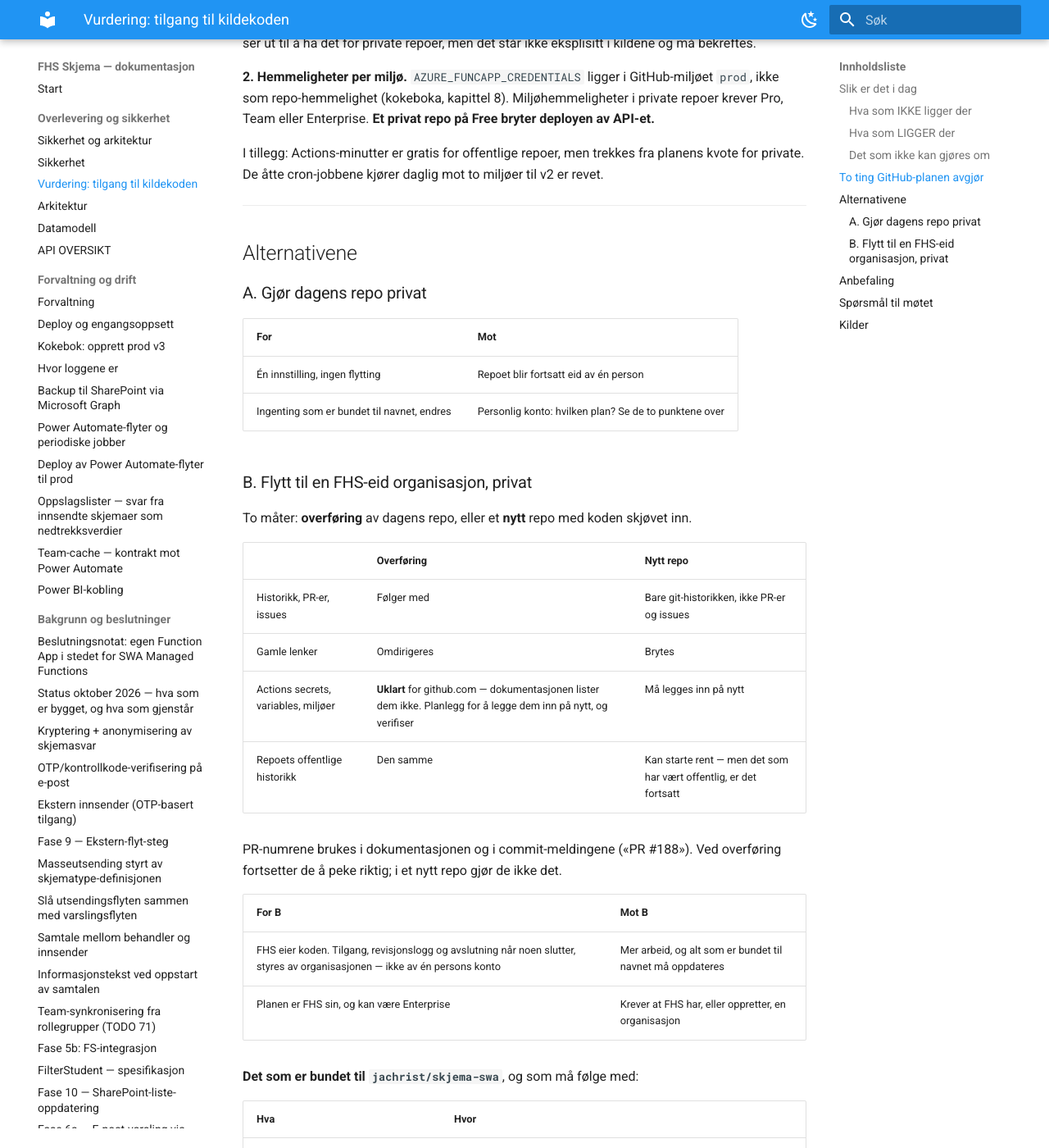
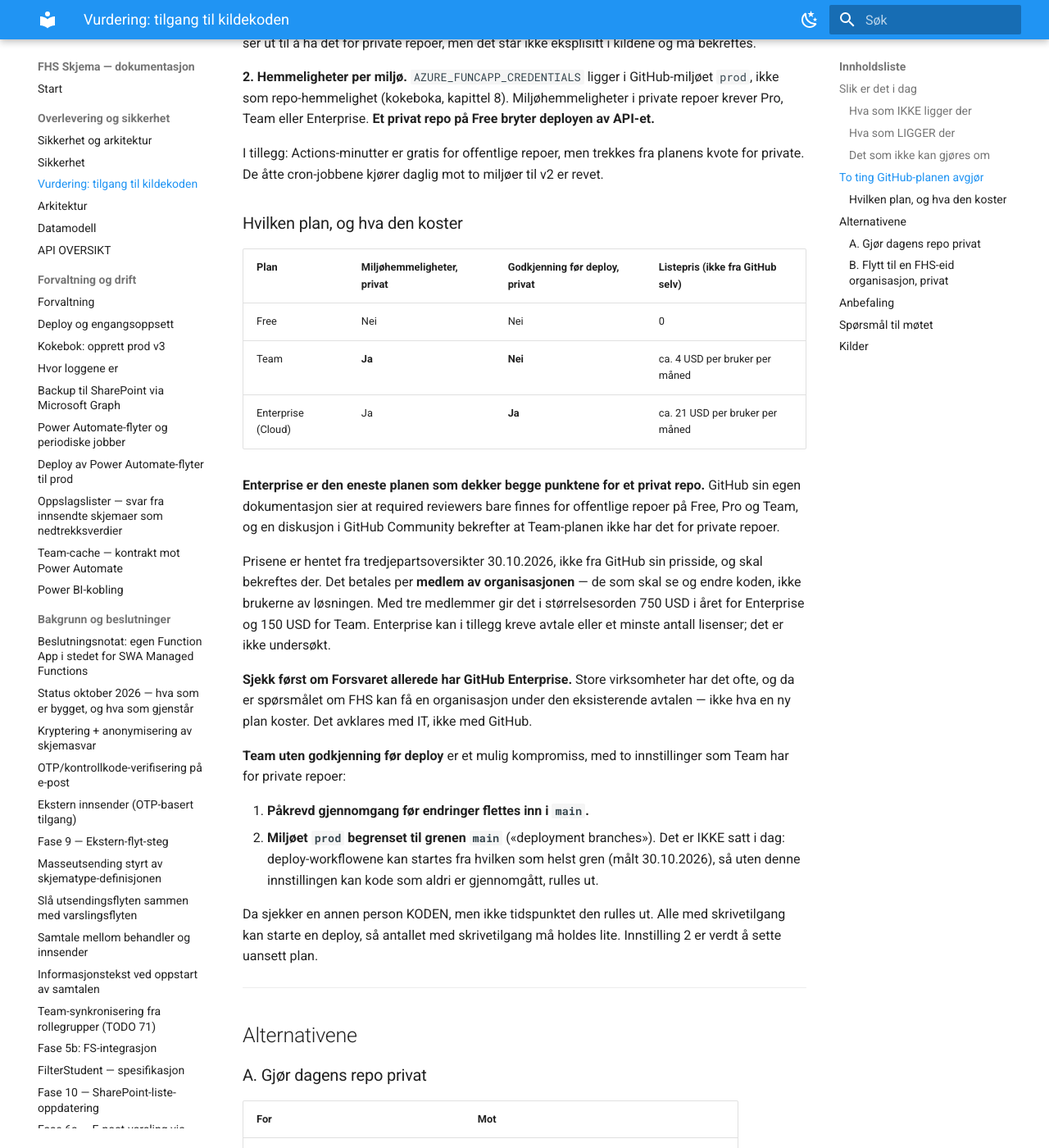
Before and after one commit to jachrist/skjema-swa, an MkDocs documentation site: the page built from docs/VURDERING-REPO-TILGANG.md, in a window 1280 px wide and 1400 px high, scrolled down 1812 px. Shown: the whole window at 82% size. Built offline with MkDocs 1.6.1 and Material for MkDocs 9.7.7, drawn with Linux system fonts in a browser that asks for light colours; some of the changed text lies outside the part shown.

Commit message:
Vurdering repo-tilgang: plan og kostnad
- Enterprise er den eneste planen som har både miljøhemmeligheter og
  godkjenning før deploy i private repoer. Listepriser fra tredjepart
  (ca. 4 USD Team, ca. 21 USD Enterprise per bruker per måned), merket
  som ikke bekreftet hos GitHub.
- Sjekk først om Forsvaret allerede har Enterprise.
- Team-kompromisset krever at miljøet prod begrenses til main. Det er
  ikke satt i dag: deploy-workflowene kan startes fra hvilken som helst
  gren.

Co-Authored-By: Claude Opus 5.5 <noreply@anthropic.com>
Claude-Session: https://claude.ai/code/session_015ayNVTGuem7WF3WCorEerp

```diff
--- a/docs/VURDERING-REPO-TILGANG.md
+++ b/docs/VURDERING-REPO-TILGANG.md
@@ -81,6 +81,44 @@ I tillegg: Actions-minutter er gratis for offentlige repoer, men trekkes fra
 planens kvote for private. De åtte cron-jobbene kjører daglig mot to miljøer
 til v2 er revet.
 
+### Hvilken plan, og hva den koster
+
+| Plan | Miljøhemmeligheter, privat | Godkjenning før deploy, privat | Listepris (ikke fra GitHub selv) |
+|---|---|---|---|
+| Free | Nei | Nei | 0 |
+| Team | **Ja** | **Nei** | ca. 4 USD per bruker per måned |
+| Enterprise (Cloud) | Ja | **Ja** | ca. 21 USD per bruker per måned |
+
+**Enterprise er den eneste planen som dekker begge punktene for et privat
+repo.** GitHub sin egen dokumentasjon sier at required reviewers bare finnes
+for offentlige repoer på Free, Pro og Team, og en diskusjon i GitHub
+Community bekrefter at Team-planen ikke har det for private repoer.
+
+Prisene er hentet fra tredjepartsoversikter 30.10.2026, ikke fra GitHub sin
+prisside, og skal bekreftes der. Det betales per **medlem av
+organisasjonen** — de som skal se og endre koden, ikke brukerne av
+løsningen. Med tre medlemmer gir det i størrelsesorden 750 USD i året for
+Enterprise og 150 USD for Team. Enterprise kan i tillegg kreve avtale eller
+et minste antall lisenser; det er ikke undersøkt.
+
+**Sjekk først om Forsvaret allerede har GitHub Enterprise.** Store
+virksomheter har det ofte, og da er spørsmålet om FHS kan få en organisasjon
+under den eksisterende avtalen — ikke hva en ny plan koster. Det avklares med
+IT, ikke med GitHub.
+
+**Team uten godkjenning før deploy** er et mulig kompromiss, med to
+innstillinger som Team har for private repoer:
+
+1. **Påkrevd gjennomgang før endringer flettes inn i `main`.**
+2. **Miljøet `prod` begrenset til grenen `main`** («deployment branches»).
+   Det er IKKE satt i dag: deploy-workflowene kan startes fra hvilken som
+   helst gren (målt 30.10.2026), så uten denne innstillingen kan kode som
+   aldri er gjennomgått, rulles ut.
+
+Da sjekker en annen person KODEN, men ikke tidspunktet den rulles ut. Alle
+med skrivetilgang kan starte en deploy, så antallet med skrivetilgang må
+holdes lite. Innstilling 2 er verdt å sette uansett plan.
+
 ---
 
 ## Alternativene
@@ -145,8 +183,9 @@ godkjenningen flyttes et annet sted før repoet gjøres privat, ikke etterpå.
 
 ## Spørsmål til møtet
 
-1. **Har FHS en GitHub-organisasjon, og på hvilken plan?** Avgjør om
-   godkjenningssteget og miljøhemmelighetene overlever et privat repo.
+1. **Har Forsvaret eller FHS GitHub Enterprise allerede?** Avgjør om
+   godkjenningssteget og miljøhemmelighetene overlever et privat repo, og om
+   det koster noe.
 2. **Skal repoet være privat, eller holder det at FHS eier det?** Koden er
    ikke hemmelig; tenant-ID-er og ressursnavn er det heller ikke, men de er
    nyttige for kartlegging.
@@ -169,5 +208,11 @@ godkjenningen flyttes et annet sted før repoet gjøres privat, ikke etterpå.
   <https://docs.github.com/actions/managing-workflow-runs-and-deployments/managing-deployments/managing-environments-for-deployment>
 - GitHub Community, diskusjon 170307 — Team-plan uten required reviewers på
   private repoer: <https://github.com/orgs/community/discussions/170307>
+- Priser, tredjepart (ikke GitHub): Capterra,
+  <https://www.capterra.com/p/129067/GitHub/pricing/>, og costbench,
+  <https://costbench.com/software/developer-tools/github/>. Bekreft mot
+  <https://github.com/pricing>.
+- GitHub Community, diskusjon 202852 — required reviewers i private repoer
+  krever Enterprise: <https://github.com/orgs/community/discussions/202852>
 - GitHub Docs, «Transferring a repository» — hva som følger med:
   <https://docs.github.com/en/enterprise-cloud@latest/repositories/creating-and-managing-repositories/transferring-a-repository>
```
